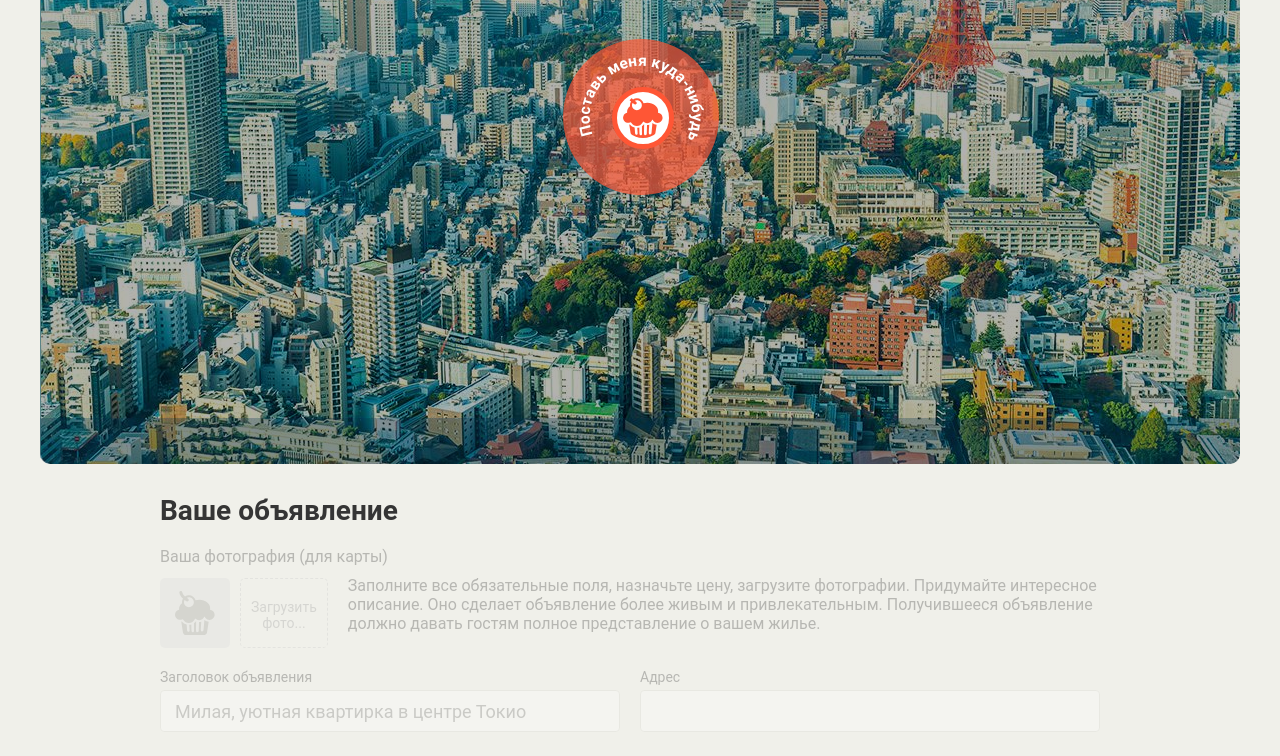
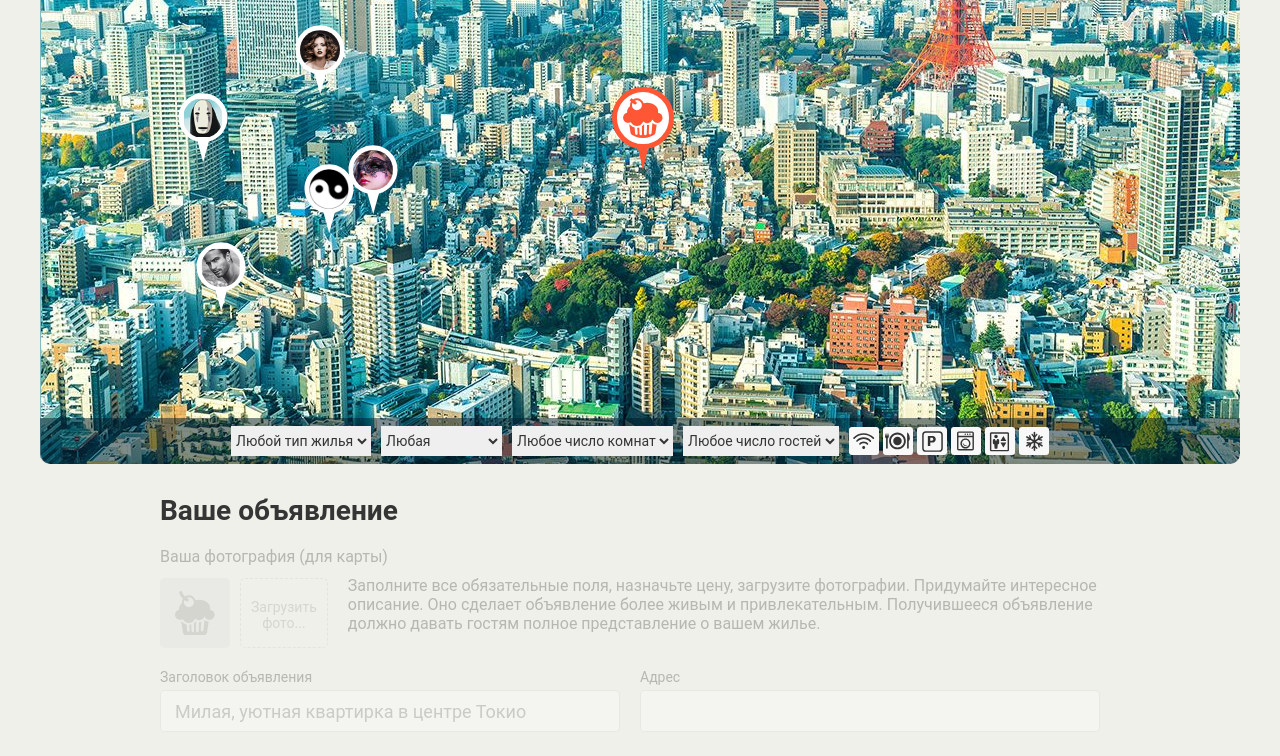
Before and after one commit to drcote/1001795-keksobooking-19, a website: page index.html in a window 1280 px wide. Shown: the part 286-1042 px from the top of the page. Drawn offline with Linux system fonts and the light colour scheme; files whose address does not match are found by name.

Commit message:
больше деталей (часть 1)

```diff
--- a/index.html
+++ b/index.html
@@ -247,6 +247,6 @@
       <button class="error__button">Попробовать снова</button>
     </div>
   </template>
-
+<script src="js/main.js"></script>
 </body>
 </html>
--- a/js/main.js
+++ b/js/main.js
@@ -0,0 +1,107 @@
+'use strict';
+
+/* Количество объявлений */
+var COUNT_AD = 8;
+
+/* Время работы */
+var WORK_TIME = ['12:00', '13:00', '14:00'];
+
+/* Массиа типа строения */
+var HOUSING = [
+  'palace',
+  'flat',
+  'house',
+  'bungalo'
+];
+
+/* Массив опций */
+var FEATURES_ITEMS = [
+  'wifi',
+  'dishwasher',
+  'parking',
+  'washer',
+  'elevator',
+  'conditioner'
+];
+
+/* Массив адресов фотографий */
+var URL_PHOTOS = [
+  'http://o0.github.io/assets/images/tokyo/hotel1.jpg',
+  'http://o0.github.io/assets/images/tokyo/hotel2.jpg',
+  'http://o0.github.io/assets/images/tokyo/hotel3.jpg'
+];
+
+/* класс шаблона метки объяления */
+var markAdTemplate = document.querySelector('#pin').content.querySelector('.map__pin');
+/* класс куда будует добаляеться фрагмент с метками */
+var markAdMap = document.querySelector('.map__pins');
+
+/* Функция генерации случайных чисел где min входит, а max не входит */
+var getRandomInt = function (min, max) {
+  return Math.floor(Math.random() * (max - min) + min);
+};
+
+/* Функция генерирует случайный массив */
+var generateArray = function (arr) {
+  var maxArrIndex = getRandomInt(1, arr.length);
+
+  if (maxArrIndex === 0) {
+    maxArrIndex = 1;
+  }
+
+  return arr.slice(0, maxArrIndex);
+};
+
+/* Функция создает случайных объявлений */
+var generateAd = function () {
+  var ad = [];
+
+  for (var i = 0; i < COUNT_AD; i++) {
+    ad[i] = {
+      'author': {
+        'avatar': 'img/avatars/user0' + (i + 1) + '.png'
+      },
+      'offer': {
+        'title': 'Заголовок предложения',
+        'address': '600, 350',
+        'price': getRandomInt(200, 5000),
+        'type': HOUSING[getRandomInt(0, HOUSING.length)],
+        'rooms': getRandomInt(1, 6),
+        'guests': getRandomInt(1, 5),
+        'checkin': WORK_TIME[getRandomInt(0, WORK_TIME.length)],
+        'checkout': WORK_TIME[getRandomInt(0, WORK_TIME.length)],
+        'features': generateArray(FEATURES_ITEMS),
+        'description': 'описание',
+        'photos': generateArray(URL_PHOTOS)
+      },
+      'location': {
+        'x': getRandomInt(100, 500), // TODO: случайное число основанное на определении размера блока, в котором перетаскивается метка.
+        'y': getRandomInt(130, 630)
+      }
+    };
+  }
+
+  return ad;
+};
+
+var renderAd = function (ad) {
+  var adElement = markAdTemplate.cloneNode(true);
+
+  adElement.style = 'left:' + (ad.location.x - 20) + 'px; top:' + (ad.location.y - 40) + 'px;';
+  adElement.querySelector('img').src = ad.author.avatar;
+  adElement.querySelector('img').alt = ad.offer.title;
+
+  return adElement;
+};
+
+/* Переключение карты в активное состояние */
+document.querySelector('.map').classList.remove('map--faded');
+
+var fragment = document.createDocumentFragment();
+var ads = generateAd();
+
+for (var i = 0; i < COUNT_AD; i++) {
+  fragment.appendChild(renderAd(ads[i]));
+}
+
+markAdMap.append(fragment);
```
